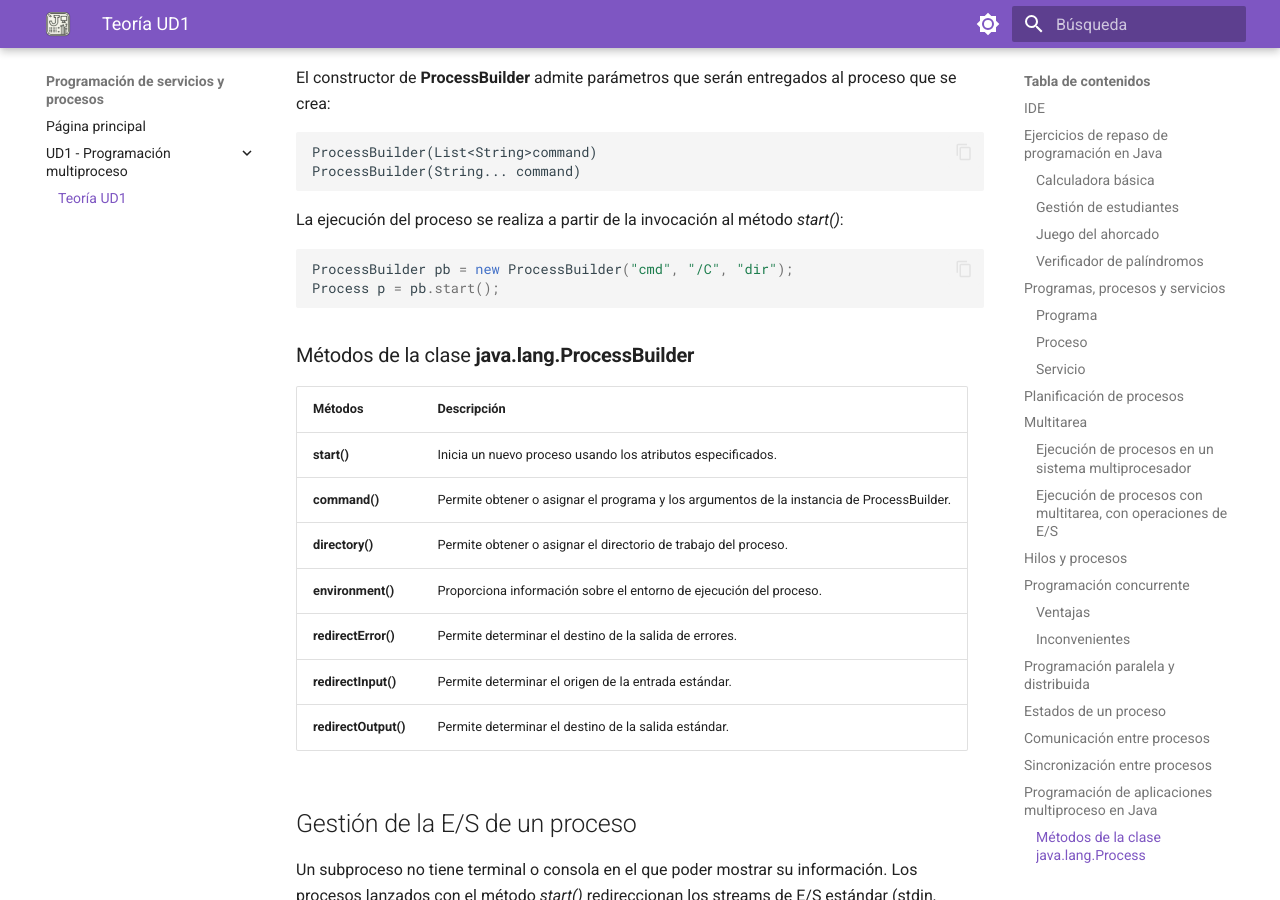
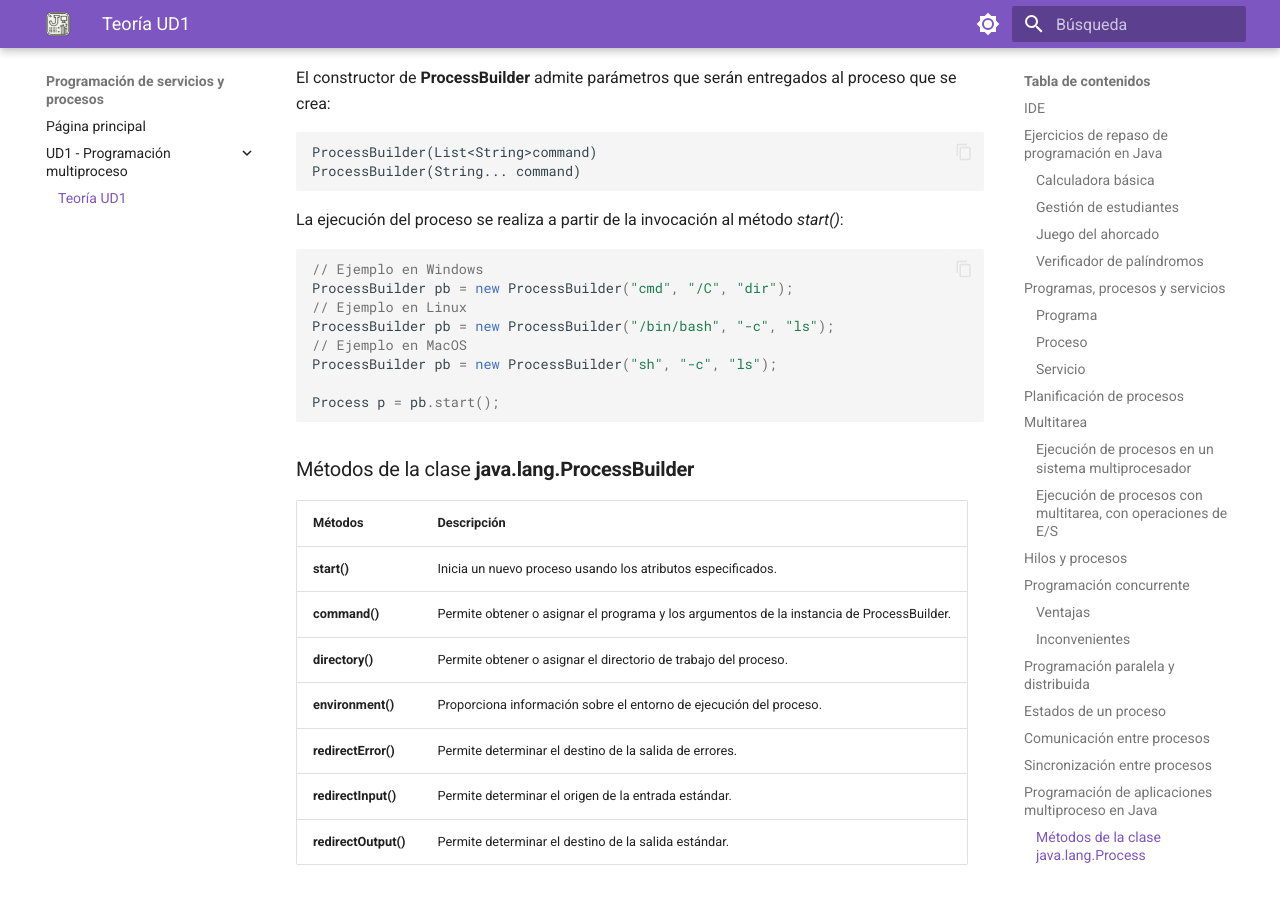
Before and after one commit to Joperpu/psp2425, an MkDocs documentation site: the page built from docs/ud1.md, in a window 1280 px wide and 900 px high, scrolled down 8624 px. Built offline with MkDocs 1.6.1 and Material for MkDocs 9.7.7, drawn with Linux system fonts in a browser that asks for light colours.

Commit message:
Cambio en ejemplo

````diff
--- a/docs/ud1.md
+++ b/docs/ud1.md
@@ -228,7 +228,13 @@ El constructor de **ProcessBuilder** admite parámetros que serán entregados al
 La ejecución del proceso se realiza a partir de la invocación al método _start()_:
 
 ```java
+// Ejemplo en Windows
 ProcessBuilder pb = new ProcessBuilder("cmd", "/C", "dir");
+// Ejemplo en Linux
+ProcessBuilder pb = new ProcessBuilder("/bin/bash", "-c", "ls");
+// Ejemplo en MacOS
+ProcessBuilder pb = new ProcessBuilder("sh", "-c", "ls");
+
 Process p = pb.start();
 ```
 ### Métodos de la clase **java.lang.ProcessBuilder**
````
